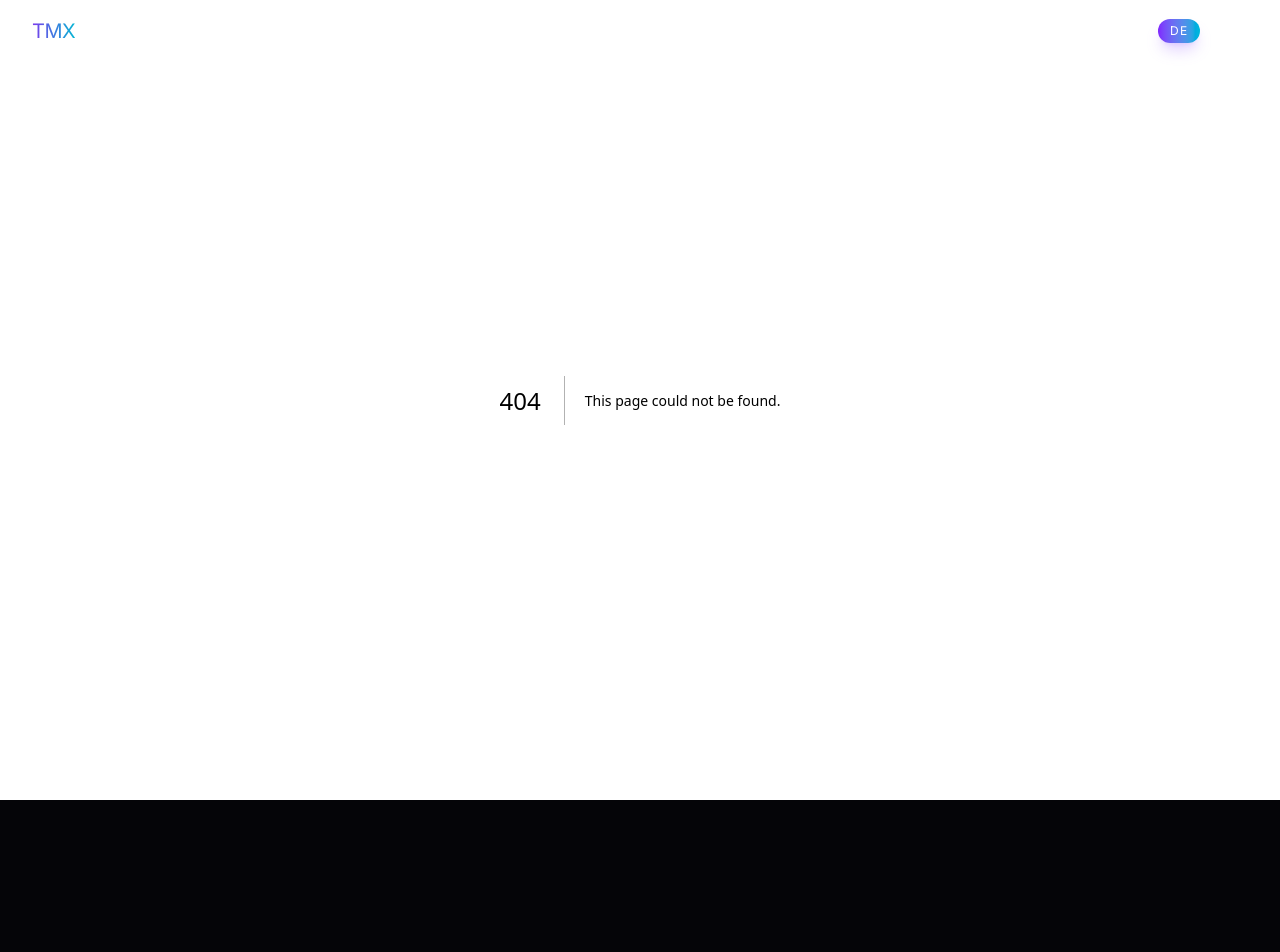
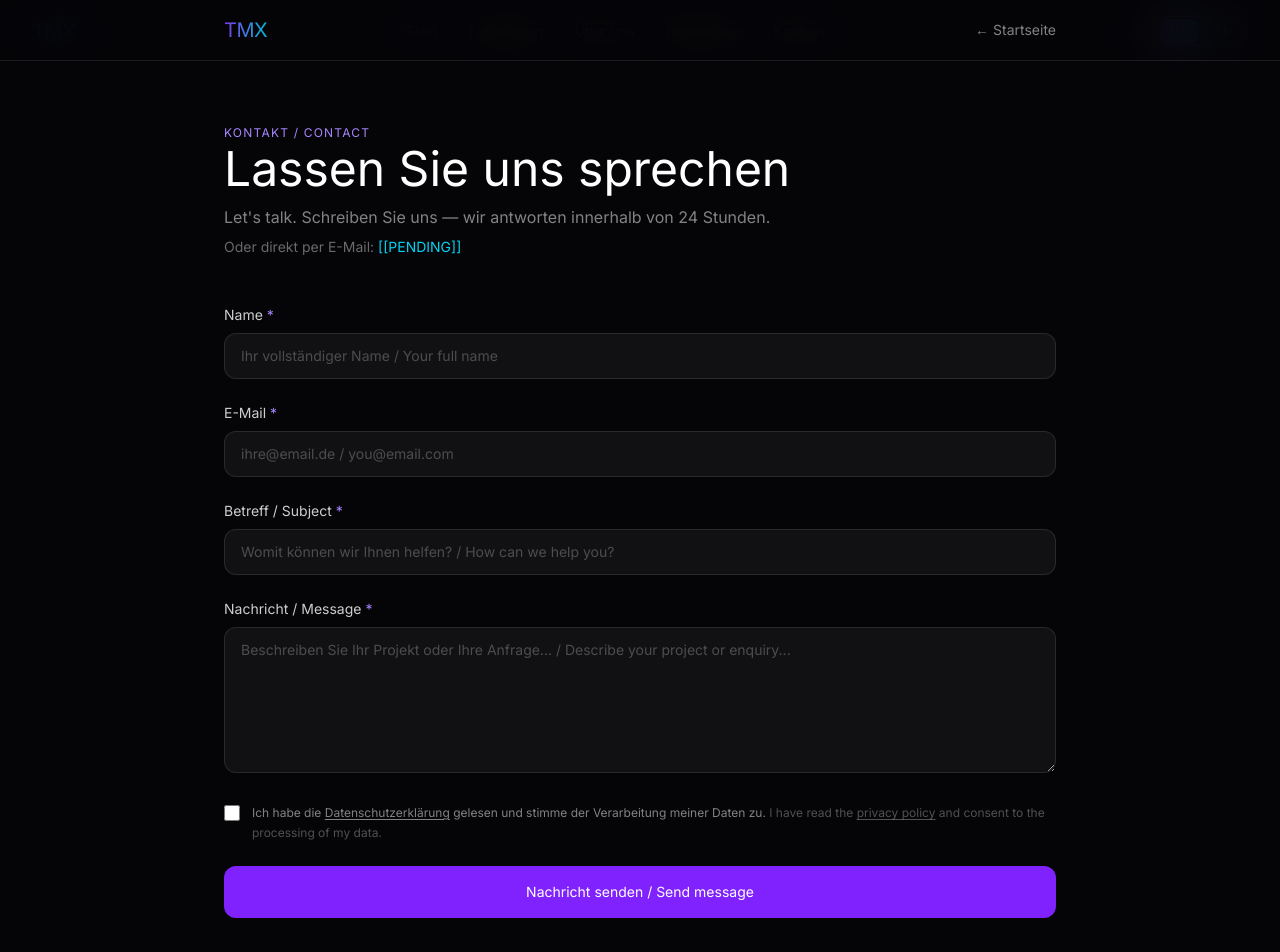
Before and after one commit to mrvoroo/TMX-Next-Gen-Web, a Next.js app: page /kontakt in a window 1280 px wide. Before the commit this address had no page. Shown: the top 952 px of the page. Before the commit the page ends 800 px from the top, so only its background shows below. Built offline with nearby package versions, Linux system fonts and the light colour scheme.

Commit message:
feat: kontakt page with web3forms integration

```diff
--- /dev/null
+++ b/src/app/(legal)/kontakt/page.tsx
@@ -0,0 +1,263 @@
+'use client';
+
+/**
+ * /kontakt  —  Kontakt / Contact
+ *
+ * Web3Forms integration (https://web3forms.com/).
+ * The access key lives in src/config/company.ts → WEB3FORMS_ACCESS_KEY.
+ * No server actions needed — Web3Forms handles submission via their API.
+ *
+ * Form fields: Name, E-Mail, Betreff, Nachricht, GDPR checkbox.
+ * DE labels are primary; EN equivalents shown as placeholders/sublabels.
+ *
+ * Note: no existing Web3Forms integration was found anywhere in the codebase;
+ * this is the first implementation.
+ */
+
+import { useState } from 'react';
+import Link from 'next/link';
+import { WEB3FORMS_ACCESS_KEY, COMPANY_EMAIL } from '@/config/company';
+
+// Metadata cannot be exported from a 'use client' component.
+// Create a separate metadata.ts or move to a server wrapper if needed.
+// For now the <head> title is handled by the layout.
+
+type FormState = 'idle' | 'submitting' | 'success' | 'error';
+
+export default function KontaktPage() {
+  const [state, setState] = useState<FormState>('idle');
+  const [errorMsg, setErrorMsg] = useState('');
+
+  async function handleSubmit(e: React.FormEvent<HTMLFormElement>) {
+    e.preventDefault();
+    setState('submitting');
+    setErrorMsg('');
+
+    const formData = new FormData(e.currentTarget);
+
+    // Web3Forms requires the access_key field in the payload.
+    // It is already a hidden input in the form; FormData picks it up automatically.
+    try {
+      const res = await fetch('https://api.web3forms.com/submit', {
+        method: 'POST',
+        body: formData,
+      });
+      const json = await res.json();
+
+      if (json.success) {
+        setState('success');
+      } else {
+        setErrorMsg(json.message ?? 'Unbekannter Fehler');
+        setState('error');
+      }
+    } catch {
+      setErrorMsg('Netzwerkfehler. Bitte versuchen Sie es erneut.');
+      setState('error');
+    }
+  }
+
+  /* ── Success screen ──────────────────────────────────────────────────── */
+  if (state === 'success') {
+    return (
+      <div className="mx-auto max-w-4xl px-5 py-24 text-center sm:px-8">
+        <div className="mb-6 text-5xl">✉️</div>
+        <h1 className="mb-3 text-3xl font-black text-white">
+          Nachricht gesendet! / Message sent!
+        </h1>
+        <p className="mb-8 text-white/60">
+          Vielen Dank für Ihre Anfrage. Wir melden uns innerhalb von 24 Stunden.
+          <br />
+          <span className="text-white/40">
+            Thank you for your enquiry. We will be in touch within 24 hours.
+          </span>
+        </p>
+        <Link
+          href="/"
+          className="inline-block rounded-xl bg-violet-600 px-8 py-3 text-sm font-semibold text-white transition-colors hover:bg-violet-500"
+        >
+          ← Zurück zur Startseite / Back to Home
+        </Link>
+      </div>
+    );
+  }
+
+  /* ── Form ────────────────────────────────────────────────────────────── */
+  return (
+    <div className="mx-auto max-w-4xl px-5 py-16 sm:px-8">
+      <header className="mb-12">
+        <p className="mb-1 text-xs font-semibold uppercase tracking-widest text-violet-400">
+          Kontakt / Contact
+        </p>
+        <h1 className="text-4xl font-black text-white sm:text-5xl">
+          Lassen Sie uns sprechen
+        </h1>
+        <p className="mt-3 text-white/50">
+          Let&apos;s talk. Schreiben Sie uns — wir antworten innerhalb von 24 Stunden.
+        </p>
+        <p className="mt-2 text-sm text-white/40">
+          Oder direkt per E-Mail:{' '}
+          <a
+            href={`mailto:${COMPANY_EMAIL}`}
+            className="text-cyan-400 hover:text-cyan-300 transition-colors"
+          >
+            {COMPANY_EMAIL}
+          </a>
+        </p>
+      </header>
+
+      <form onSubmit={handleSubmit} className="space-y-6" noValidate>
+        {/* Hidden Web3Forms fields */}
+        <input type="hidden" name="access_key" value={WEB3FORMS_ACCESS_KEY} />
+        {/* Redirect back to the same page; Web3Forms ignores this for API calls */}
+        <input type="hidden" name="redirect" value="false" />
+        {/* Honeypot anti-spam */}
+        <input
+          type="checkbox"
+          name="botcheck"
+          className="hidden"
+          style={{ display: 'none' }}
+          tabIndex={-1}
+          aria-hidden="true"
+        />
+
+        {/* Name */}
+        <div>
+          <label htmlFor="name" className="mb-2 block text-sm font-medium text-white/80">
+            Name <span aria-hidden="true" className="text-violet-400">*</span>
+          </label>
+          <input
+            id="name"
+            name="name"
+            type="text"
+            required
+            autoComplete="name"
+            placeholder="Ihr vollständiger Name / Your full name"
+            className="
+              w-full rounded-xl border border-white/10 bg-white/5
+              px-4 py-3 text-sm text-white placeholder-white/25
+              transition-colors focus:border-violet-500 focus:outline-none
+              focus:ring-1 focus:ring-violet-500
+            "
+          />
+        </div>
+
+        {/* E-Mail */}
+        <div>
+          <label htmlFor="email" className="mb-2 block text-sm font-medium text-white/80">
+            E-Mail <span aria-hidden="true" className="text-violet-400">*</span>
+          </label>
+          <input
+            id="email"
+            name="email"
+            type="email"
+            required
+            autoComplete="email"
+            placeholder="ihre@email.de / you@email.com"
+            className="
+              w-full rounded-xl border border-white/10 bg-white/5
+              px-4 py-3 text-sm text-white placeholder-white/25
+              transition-colors focus:border-violet-500 focus:outline-none
+              focus:ring-1 focus:ring-violet-500
+            "
+          />
+        </div>
+
+        {/* Betreff */}
+        <div>
+          <label htmlFor="subject" className="mb-2 block text-sm font-medium text-white/80">
+            Betreff / Subject <span aria-hidden="true" className="text-violet-400">*</span>
+          </label>
+          <input
+            id="subject"
+            name="subject"
+            type="text"
+            required
+            placeholder="Womit können wir Ihnen helfen? / How can we help you?"
+            className="
+              w-full rounded-xl border border-white/10 bg-white/5
+              px-4 py-3 text-sm text-white placeholder-white/25
+              transition-colors focus:border-violet-500 focus:outline-none
+              focus:ring-1 focus:ring-violet-500
+            "
+          />
+        </div>
+
+        {/* Nachricht */}
+        <div>
+          <label htmlFor="message" className="mb-2 block text-sm font-medium text-white/80">
+            Nachricht / Message <span aria-hidden="true" className="text-violet-400">*</span>
+          </label>
+          <textarea
+            id="message"
+            name="message"
+            required
+            rows={6}
+            placeholder="Beschreiben Sie Ihr Projekt oder Ihre Anfrage... / Describe your project or enquiry..."
+            className="
+              w-full resize-y rounded-xl border border-white/10 bg-white/5
+              px-4 py-3 text-sm text-white placeholder-white/25
+              transition-colors focus:border-violet-500 focus:outline-none
+              focus:ring-1 focus:ring-violet-500
+            "
+          />
+        </div>
+
+        {/* GDPR checkbox */}
+        <div className="flex items-start gap-3">
+          <input
+            id="gdpr"
+            name="gdpr"
+            type="checkbox"
+            required
+            className="mt-0.5 h-4 w-4 shrink-0 rounded border-white/20 bg-white/5 accent-violet-500"
+          />
+          <label htmlFor="gdpr" className="text-xs text-white/50 leading-relaxed">
+            Ich habe die{' '}
+            <Link
+              href="/datenschutz"
+              className="underline underline-offset-2 hover:text-white transition-colors"
+            >
+              Datenschutzerklärung
+            </Link>{' '}
+            gelesen und stimme der Verarbeitung meiner Daten zu.
+            {' '}
+            <span className="text-white/30">
+              I have read the{' '}
+              <Link
+                href="/datenschutz"
+                className="underline underline-offset-2 hover:text-white/50 transition-colors"
+              >
+                privacy policy
+              </Link>{' '}
+              and consent to the processing of my data.
+            </span>
+          </label>
+        </div>
+
+        {/* Error message */}
+        {state === 'error' && (
+          <p className="rounded-lg border border-red-500/30 bg-red-500/10 px-4 py-3 text-sm text-red-400">
+            Fehler beim Senden: {errorMsg}
+          </p>
+        )}
+
+        {/* Submit */}
+        <button
+          type="submit"
+          disabled={state === 'submitting'}
+          className="
+            w-full rounded-xl bg-violet-600 px-8 py-4 text-sm font-semibold
+            text-white transition-all hover:bg-violet-500
+            disabled:cursor-not-allowed disabled:opacity-50
+            focus:outline-none focus:ring-2 focus:ring-violet-500 focus:ring-offset-2
+            focus:ring-offset-[#050508]
+          "
+        >
+          {state === 'submitting'
+            ? 'Wird gesendet… / Sending…'
+            : 'Nachricht senden / Send message'}
+        </button>
+      </form>
+    </div>
+  );
+}
```
